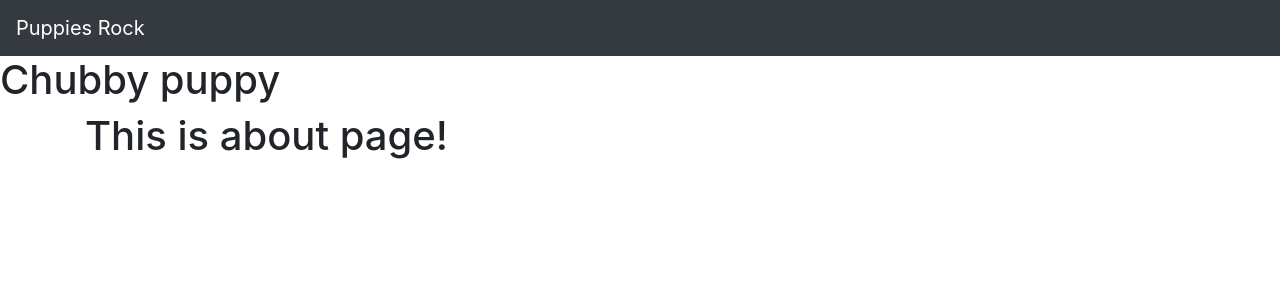
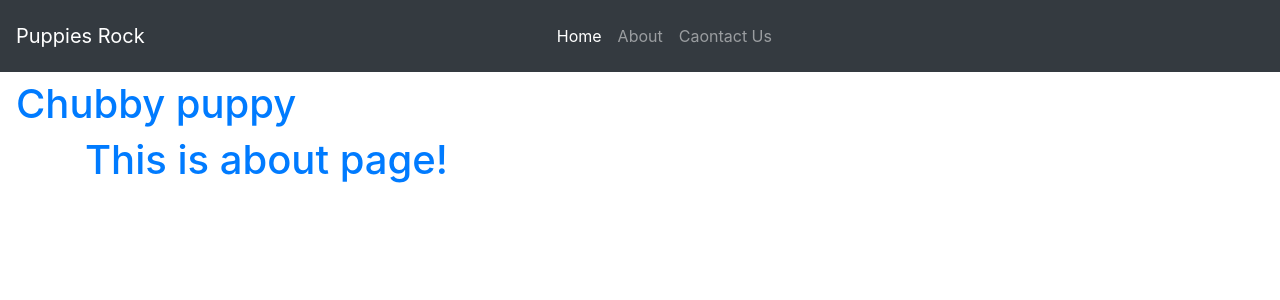
Before and after one commit to ghigbie/flask-templates, a Flask app: page /about in a window 1280 px wide. Shown: the top 300 px of the page. Run offline with Flask 2, Linux system fonts and the light colour scheme; some libraries are stand-ins or nearby versions.

Commit message:
Fix issues with styles

```diff
--- a/templates/base.html
+++ b/templates/base.html
@@ -11,9 +11,10 @@
 </head>
 <body>
     <nav class="navbar navbar-dark bg-dark">
+
             <a class="navbar-brand" href="#">
                 Puppies Rock </a>
-        <div class="collapse navbar-collapse" id="navbarSupportedContent">
+         <div class="navbar navbar-expand-lg" id="navbarSupportedContent">
             <ul class="navbar-nav mr-auto">
                 <li class="nav-item active">
                     <a class="nav-link" href="{{ url_for('index') }}">Home <span class="sr-only">(current)</span></a>
@@ -25,10 +26,10 @@
                     <a class="nav-link" href="{{ url_for('contact') }}">Caontact Us</a>
                 </li>
                 <li class="nav-item">
-                    <a class="nav-link" href="{{ url_for('index') }}"></a>Google</a>
+                    <a class="nav-link" href="{{ url_for('index') }}"><Google</a>
                 </li>
             </ul>
-        </div>
+         </div>
     </nav>
     <h1>{{ app_name_foundation | capitalize }}</h1>
     <div class="container">
```
